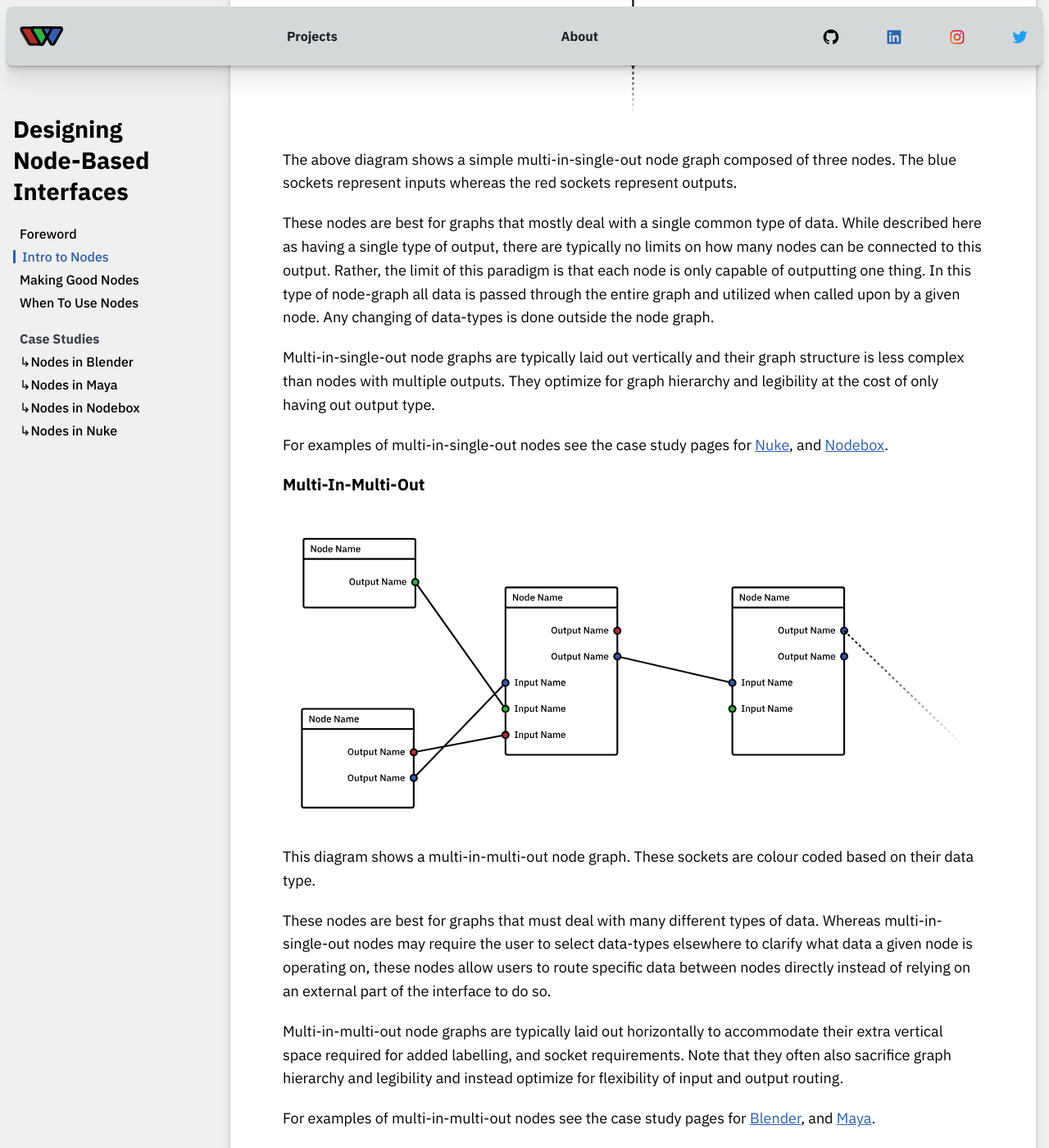
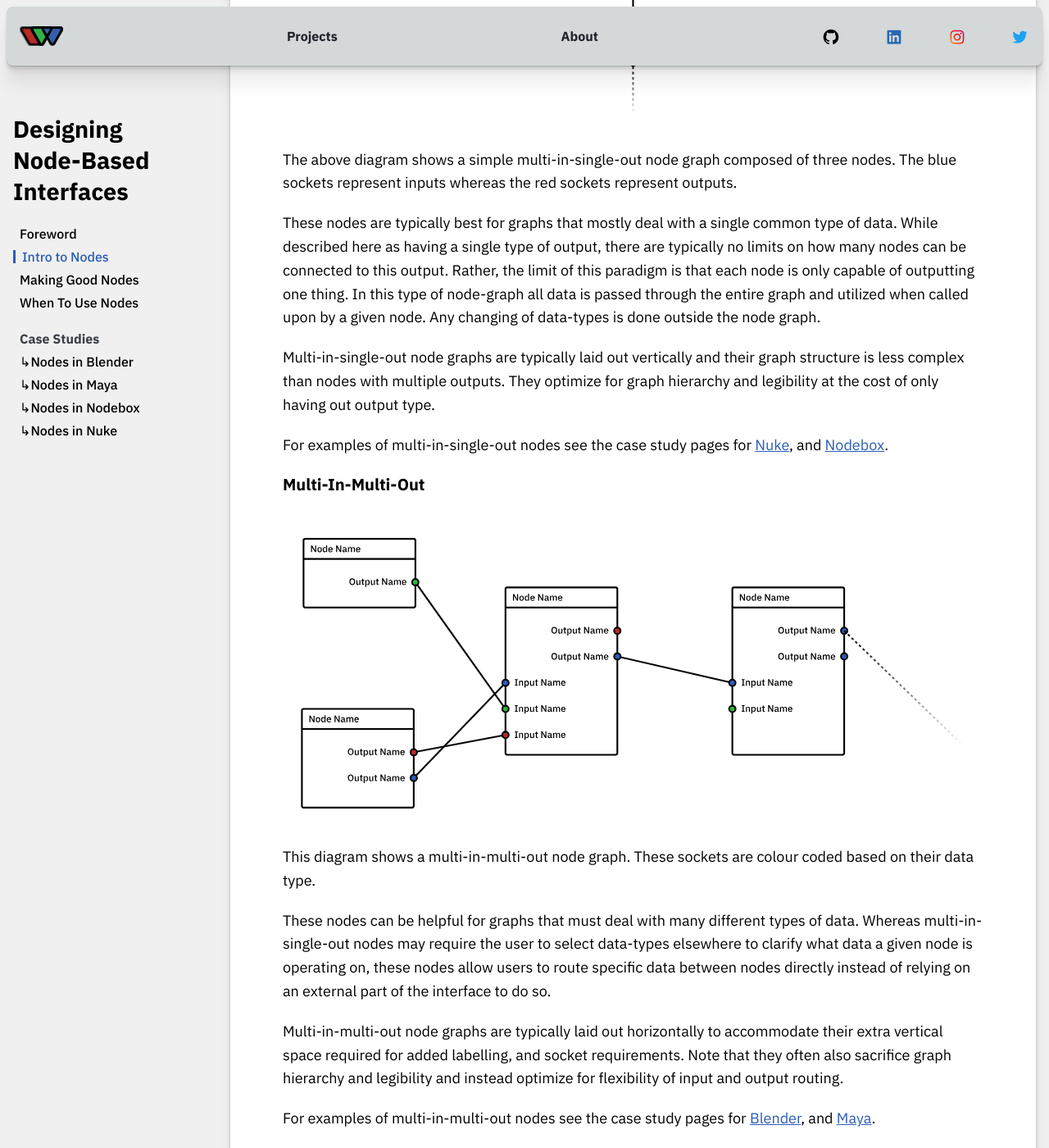
Before and after one commit to Shrinks99/node-based-interfaces, a Jekyll site: the page built from _collections/_sections/intro-to-nodes.md, in a window 1280 px wide and 1400 px high, scrolled down 1087 px. Shown: the whole window at 82% size. Built offline with Jekyll 4.4.1, drawn with Linux system fonts in a browser that asks for light colours.

Commit message:
Update intro-to-nodes.md

```diff
--- a/_collections/_sections/intro-to-nodes.md
+++ b/_collections/_sections/intro-to-nodes.md
@@ -22,7 +22,7 @@ There are two types of node-graphs that one can choose when developing node-base
 
 The above diagram shows a simple multi-in-single-out node graph composed of three nodes.  The blue sockets represent inputs whereas the red sockets represent outputs.
 
-These nodes are best for graphs that mostly deal with a single common type of data.  While described here as having a single type of output, there are typically no limits on how many nodes can be connected to this output.  Rather, the limit of this paradigm is that each node is only capable of outputting one thing.  In this type of node-graph all data is passed through the entire graph and utilized when called upon by a given node.  Any changing of data-types is done outside the node graph.
+These nodes are typically best for graphs that mostly deal with a single common type of data.  While described here as having a single type of output, there are typically no limits on how many nodes can be connected to this output.  Rather, the limit of this paradigm is that each node is only capable of outputting one thing.  In this type of node-graph all data is passed through the entire graph and utilized when called upon by a given node.  Any changing of data-types is done outside the node graph.
 
 Multi-in-single-out node graphs are typically laid out vertically and their graph structure is less complex than nodes with multiple outputs.  They optimize for graph hierarchy and legibility at the cost of only having out output type.
 
@@ -34,7 +34,7 @@ For examples of multi-in-single-out nodes see the case study pages for [Nuke](..
 
 This diagram shows a multi-in-multi-out node graph.  These sockets are colour coded based on their data type.
 
-These nodes are best for graphs that must deal with many different types of data.  Whereas multi-in-single-out nodes may require the user to select data-types elsewhere to clarify what data a given node is operating on, these nodes allow users to route specific data between nodes directly instead of relying on an external part of the interface to do so.
+These nodes can be helpful for graphs that must deal with many different types of data.  Whereas multi-in-single-out nodes may require the user to select data-types elsewhere to clarify what data a given node is operating on, these nodes allow users to route specific data between nodes directly instead of relying on an external part of the interface to do so.
 
 Multi-in-multi-out node graphs are typically laid out horizontally to accommodate their extra vertical space required for added labelling, and socket requirements.  Note that they often also sacrifice graph hierarchy and legibility and instead optimize for flexibility of input and output routing.
 
```
